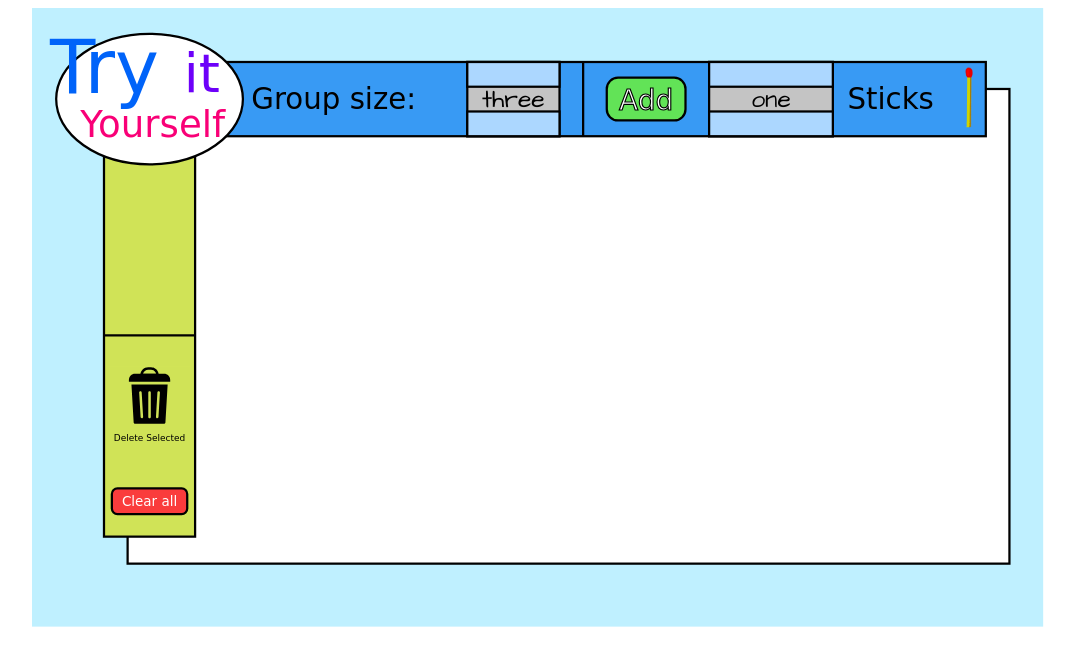
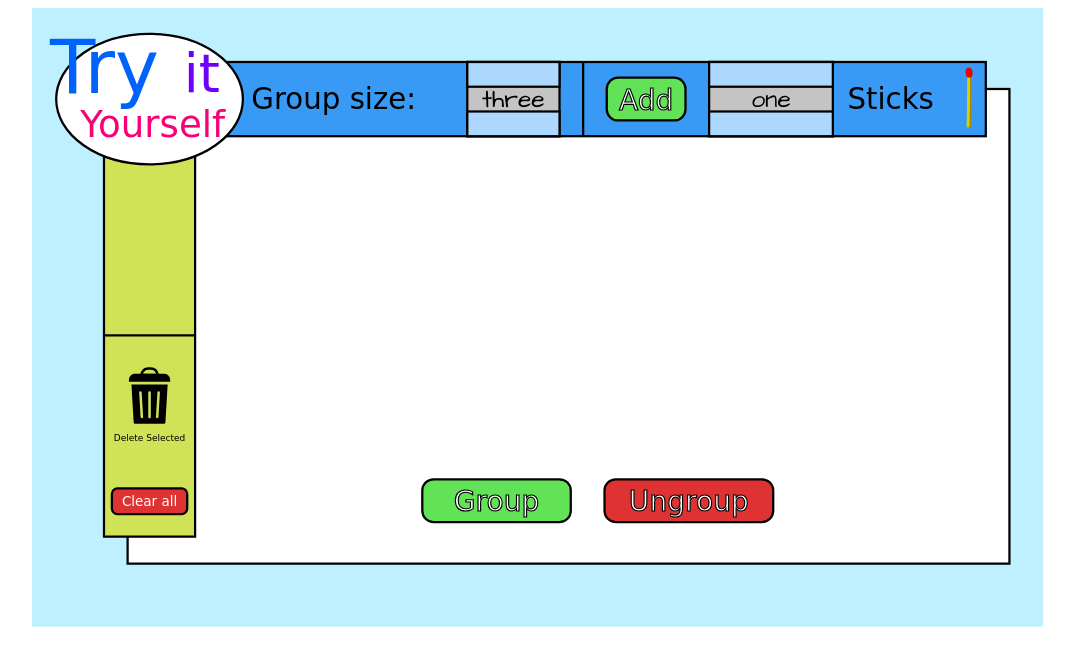
Before and after one commit to rwg1234/sticks, a plain HTML site: page www/index.html in a window 1280 px wide. Shown: the whole page, without its empty margins (102-1176 px from the left). Drawn offline with Linux system fonts and the light colour scheme; a web font is replaced by a local one.

Commit message:
add group and ungroup buttons

```diff
--- a/www/index.html
+++ b/www/index.html
@@ -45,7 +45,7 @@
         </a>
         <!-- clear all button -->
         <a href="javascript:clearSticks()">
-            <rect x="71" y="427" width="67" height="23" rx="5" fill="#fa3c3c" stroke="black" stroke-width="2" />
+            <rect x="71" y="427" width="67" height="23" rx="5" fill="#df3333" stroke="black" stroke-width="2" />
             <text x="104.5" y="443" text-anchor="middle" class="medium_button button">Clear all</text>
         </a>
 
@@ -97,6 +97,18 @@
             <text x="135" y="75" class="it try_it_yourself">it</text>
             <text x="43" y="115" class="yourself try_it_yourself">Yourself</text>
         </g>
+
+        <!-- group button -->
+        <a href="javascript:groupSelected()">
+            <rect x="347" y="419" width="132" height="38" rx="10" fill="#62e357" stroke="black" stroke-width="2" />
+            <text x="413" y="447" text-anchor="middle" class="button button_outlined">Group</text>
+        </a>
+
+        <!-- ungroup button -->
+        <a href="javascript:ungroupSelected()">
+            <rect x="509" y="419" width="150" height="38" rx="10" fill="#df3333" stroke="black" stroke-width="2" />
+            <text x="584" y="447" text-anchor="middle" class="button button_outlined">Ungroup</text>
+        </a>
     </svg>
     <!--
     <script src="https://cdn.jsdelivr.net/npm/phaser@3.55.2/dist/phaser.min.js"></script>
```
